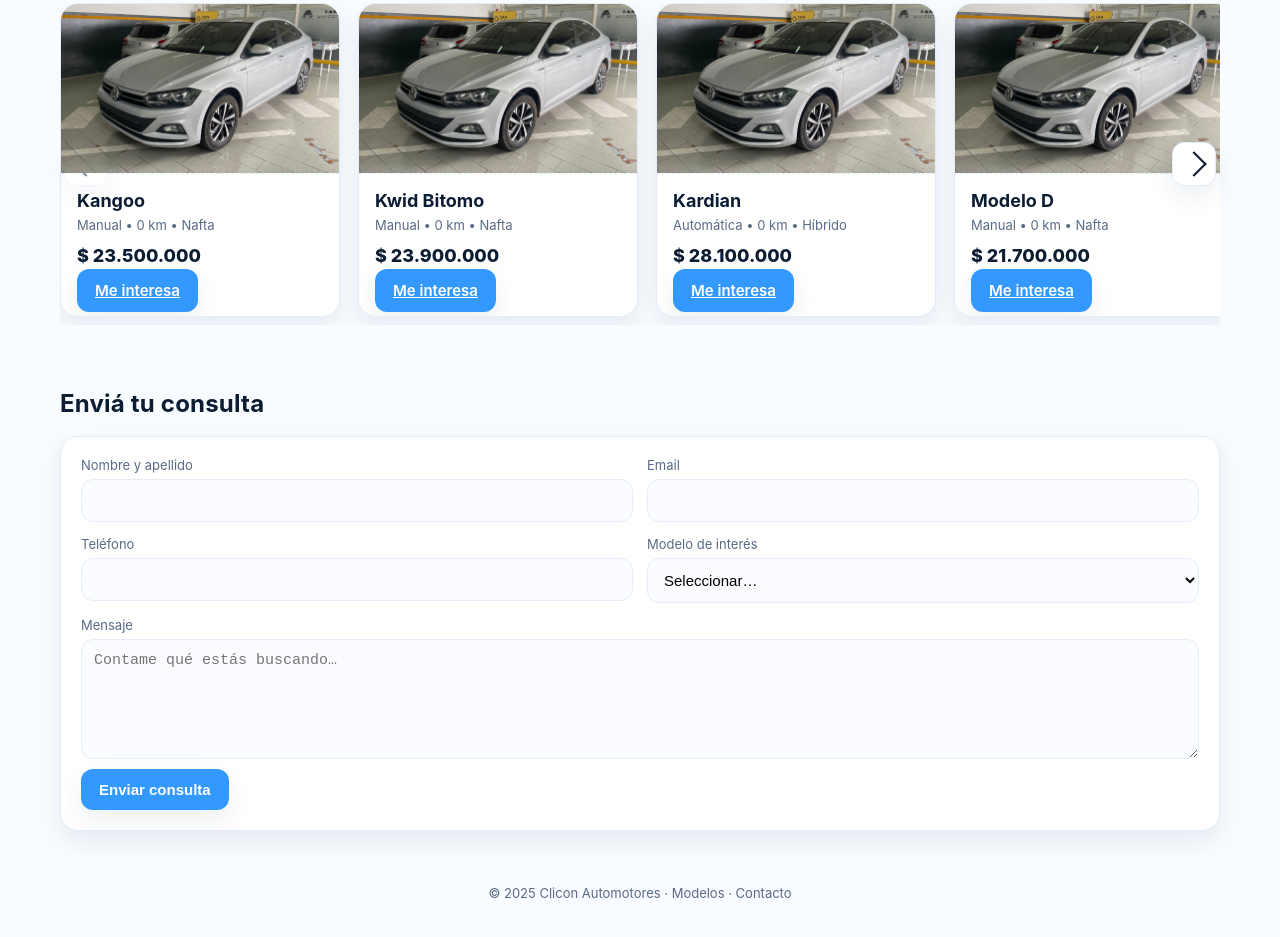
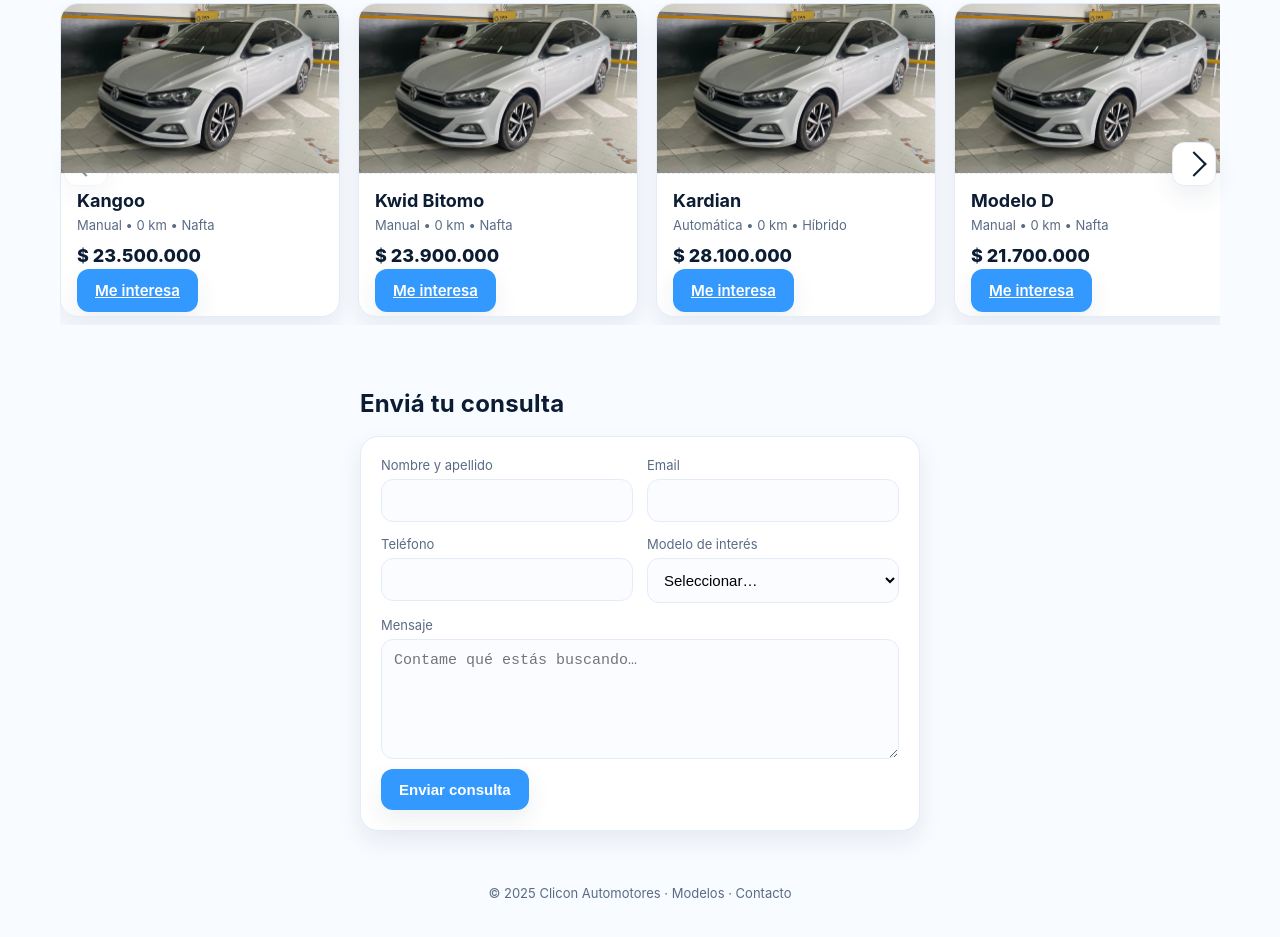
Before and after one commit to cliconautomotores-hub/pagina, a plain HTML site: page index.html in a window 1280 px wide. Shown: the part 585-1522 px from the top of the page. Drawn offline with Linux system fonts and the light colour scheme; files whose address does not match are found by name.

Commit message:
Update index.css

```diff
--- a/index.css
+++ b/index.css
@@ -188,3 +188,8 @@ footer a{color:var(--muted);text-decoration:none}
   70% { transform: scale(1.05); box-shadow: 0 0 0 12px rgba(37, 211, 102, 0); }
   100% { transform: scale(1); box-shadow: 0 0 0 0 rgba(37, 211, 102, 0); }
 }
+/* === Achicar el formulario de consulta === */
+#consulta .wrap {
+  max-width: 600px; /* la mitad del ancho original (1200px) */
+  margin: 0 auto;   /* centra el formulario */
+}
```
